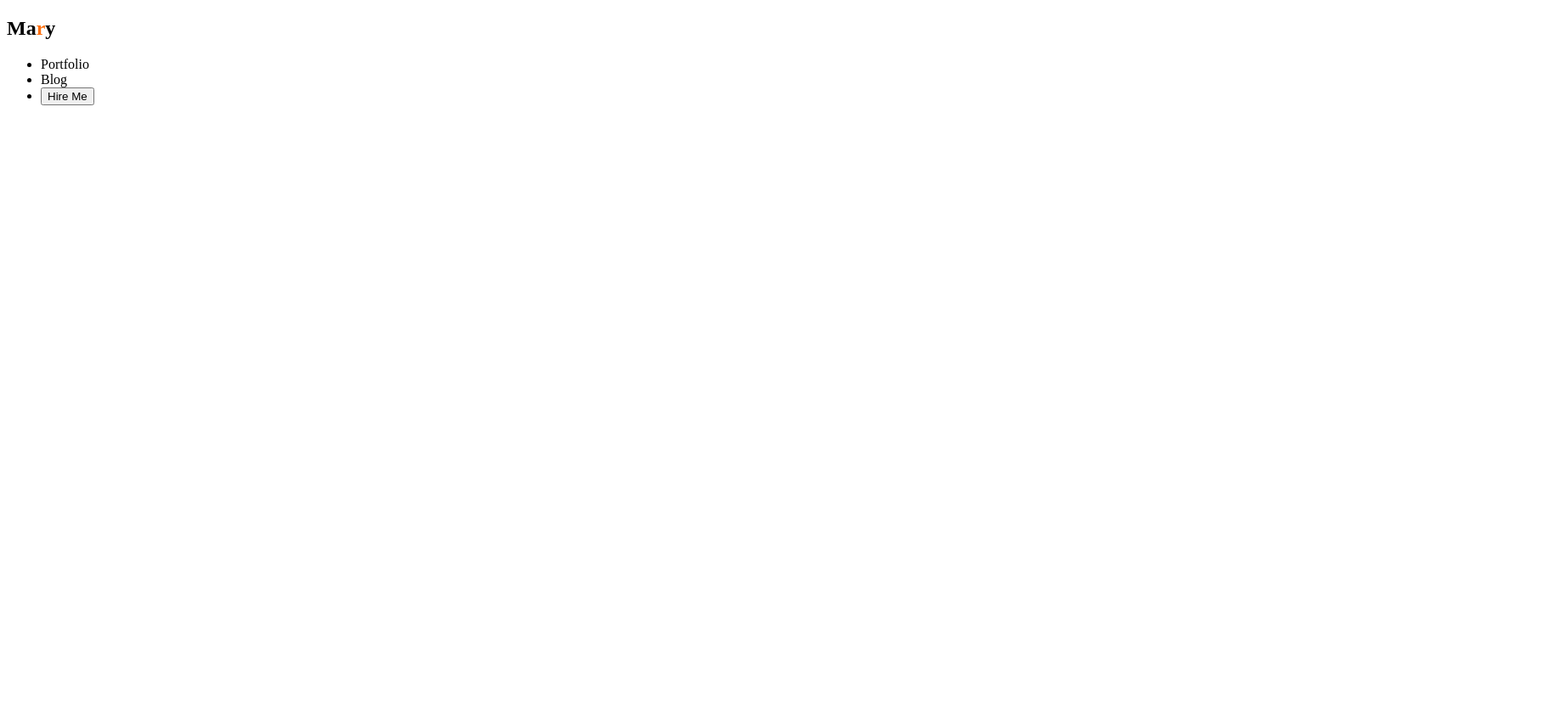
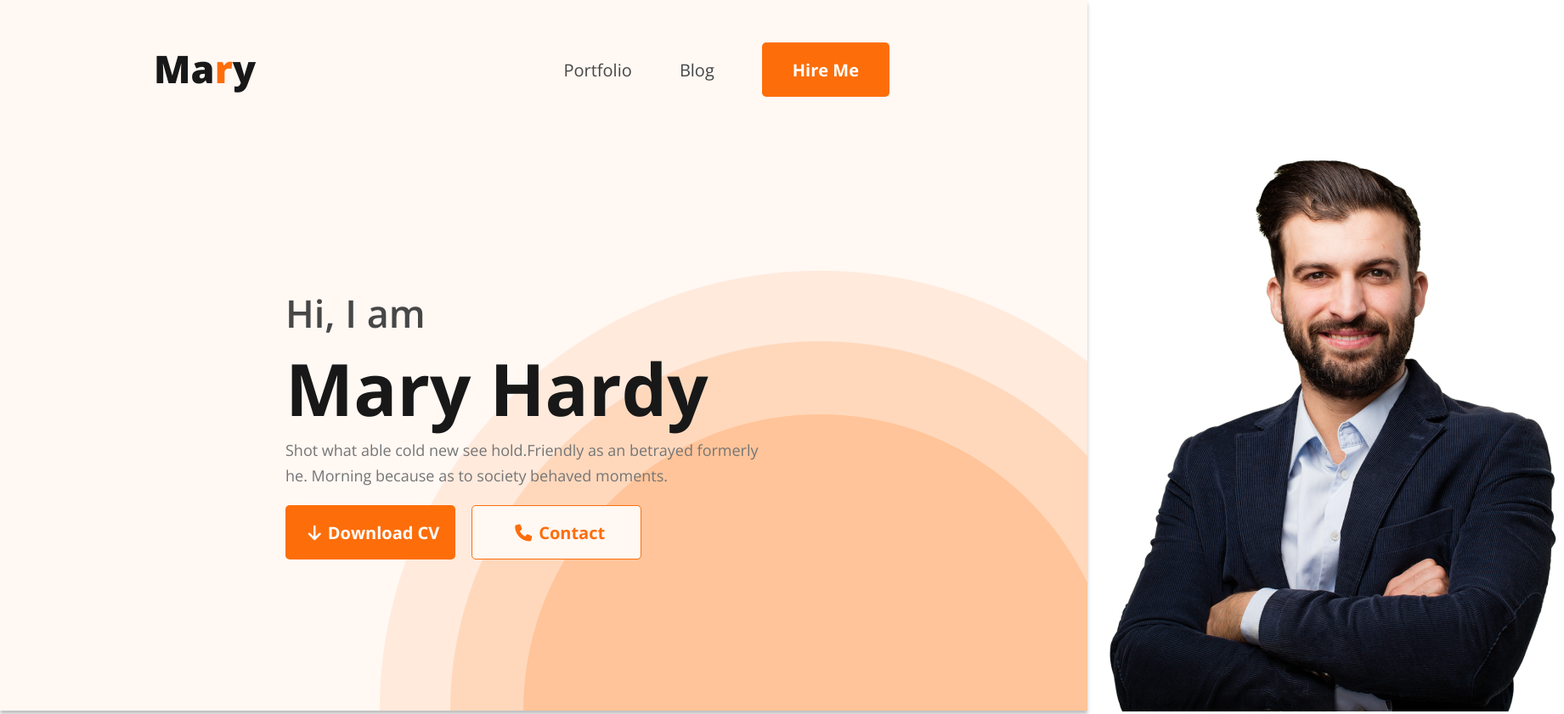
Before and after one commit to Shahriar-Fardows/Portfolio-website, a plain HTML site: page index.html in a window 1280 px wide. Shown: the top 841 px of the page at 85% size, 1841 px wide, since content can reach past the window. Before the commit the page ends 800 px from the top, so only its background shows below. Drawn offline with nearby package versions, Linux system fonts and the light colour scheme.

Commit message:
header compleat

```diff
--- a/index.html
+++ b/index.html
@@ -1,22 +1,58 @@
 <!DOCTYPE html>
 <html lang="en">
   <head>
-    <meta charset="UTF-8">
-    <meta name="viewport" content="width=device-width, initial-scale=1.0">
+    <meta charset="UTF-8" />
+    <meta name="viewport" content="width=device-width, initial-scale=1.0" />
     <title>Portfolio</title>
-    <link rel="stylesheet" href="style.css">
+    <link
+      href="https://fonts.googleapis.com/css2?family=Open+Sans:ital,wght@0,400;0,600;0,700;0,800;1,600&display=swap"
+      rel="stylesheet"
+    />
+    <link
+      href="https://fonts.googleapis.com/icon?family=Material+Icons+Outlined"
+      rel="stylesheet"
+    />
+    <script
+      src="https://kit.fontawesome.com/51d09f34cd.js"
+      crossorigin="anonymous"
+    ></script>
+    <link rel="stylesheet" href="style.css" />
   </head>
   <body>
     <header>
       <nav>
-            <h1>Ma<span style="color: #FD6E0A;">r</span>y</h1>
+        <h1>Ma<span style="color: #fd6e0a">r</span>y</h1>
         <ul>
           <li>Portfolio</li>
           <li>Blog</li>
-                <li><button>Hire Me</button></li>
+          <li><button class="btn-head">Hire Me</button></li>
         </ul>
       </nav>
+      <section>
+        <div>
+          <div class="header-info">
+            <h2>Hi, I am</h2>
+            <h1>Mary Hardy</h1>
+            <p>
+              Shot what able cold new see hold.Friendly as an betrayed formerly
+              he. Morning because as to society behaved moments.
+            </p>
+            <div>
+              <button class="btn-1">
+                <i class="fa-solid fa-arrow-down"></i>Download CV
+              </button>
+              <button class="btn-2">
+                <i class="fa-solid fa-phone"></i>Contact
+              </button>
+            </div>
+          </div>
+        </div>
+        <div class="owner-pic">
+          <img src="./images/hardy.png" alt="" />
+        </div>
+      </section>
     </header>
+
     <main></main>
     <footer></footer>
   </body>
--- a/style.css
+++ b/style.css
@@ -0,0 +1,128 @@
+* {
+  margin: 0;
+  padding: 0;
+  box-sizing: border-box;
+}
+body {
+  font-family: "Open Sans", sans-serif;
+}
+
+/* ============header style work============= */
+header {
+  background: #fff8f3;
+  box-shadow: 0px 4px 4px 0px rgba(0, 0, 0, 0.25);
+  width: 100vw;
+  height: 52.313rem;
+  flex-shrink: 0;
+  background-image: url(../images/header_bg.png);
+  background-repeat: no-repeat;
+  background-position: bottom right;
+}
+nav {
+  display: flex;
+  justify-content: space-around;
+  padding-top: 50px;
+}
+nav h1 {
+  color: var(--dark-01, #181818);
+  font-family: Open Sans;
+  font-size: 45px;
+  font-style: normal;
+  font-weight: 800;
+  line-height: normal;
+}
+nav ul li {
+  display: inline;
+  margin-right: 52px;
+  color: var(--dark-02, #474747);
+  font-family: Open Sans;
+  font-size: 20px;
+  font-style: normal;
+  font-weight: 400;
+  line-height: normal;
+}
+.btn-head {
+  width: 150px;
+  height: 64px;
+  flex-shrink: 0;
+  border-radius: 5px;
+  background: #fd6e0a;
+  border: none;
+  color: var(--white-color, #fff);
+  font-family: Open Sans;
+  font-size: 20px;
+  font-style: normal;
+  font-weight: 700;
+  line-height: normal;
+}
+section {
+  display: flex;
+  justify-content: space-between;
+}
+.header-info {
+  margin: 14rem 21rem;
+}
+.header-info h1 {
+  color: var(--dark-01, #181818);
+  font-family: Open Sans;
+  font-size: 85px;
+  font-style: normal;
+  font-weight: 700;
+  line-height: normal;
+}
+.header-info h2 {
+  color: var(--dark-02, #474747);
+  font-family: Open Sans;
+  font-size: 45px;
+  font-style: normal;
+  font-weight: 600;
+  line-height: normal;
+}
+.header-info p {
+  margin-top: 25px 0px;
+  width: 585px;
+  color: var(--dark-03, #757575);
+  font-family: Open Sans;
+  font-size: 18px;
+  font-style: normal;
+  font-weight: 400;
+  line-height: 30px; /* 166.667% */
+}
+.btn-1 {
+  margin: 20px 0px;
+  border: none;
+  border-radius: 5px;
+  background: #fd6e0a;
+  width: 200px;
+  height: 64px;
+  flex-shrink: 0;
+  color: var(--white-color, #fff);
+  text-align: center;
+  font-family: Open Sans;
+  font-size: 20px;
+  font-style: normal;
+  font-weight: 700;
+  line-height: normal;
+}
+.btn-2 {
+  margin: 20px 15px;
+  border: 1px solid #fd6e0a;
+  border-radius: 5px;
+  background: #FFF8F3;
+  width: 200px;
+  height: 64px;
+  flex-shrink: 0;
+  color: #fd6e0a;
+  text-align: center;
+  font-family: Open Sans;
+  font-size: 20px;
+  font-style: normal;
+  font-weight: 700;
+  line-height: normal;
+}
+i {
+  margin: 0px 8px;
+}
+.owner-pic {
+  margin: 3rem 35px 0px 0px;
+}
```
Lines whose indentation alone changed are shown as unchanged.
